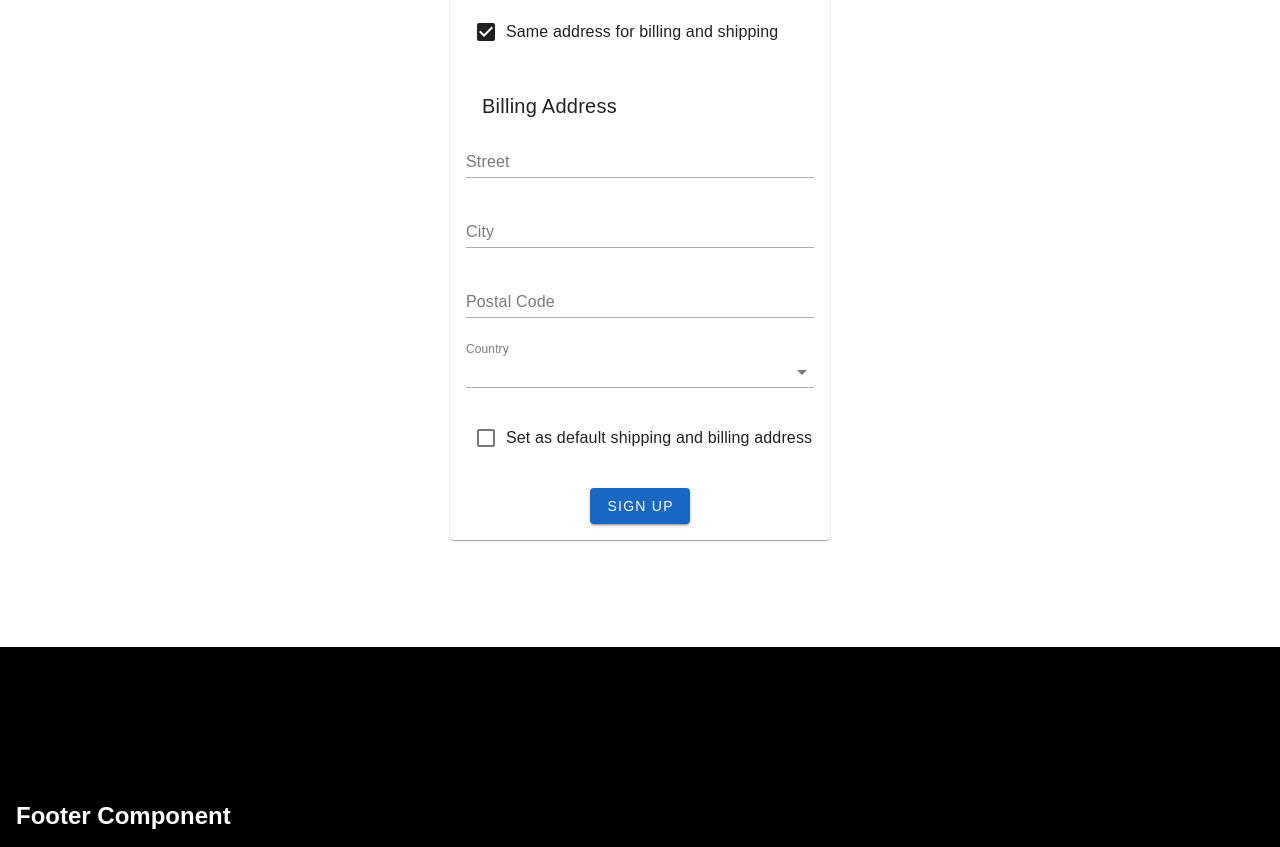
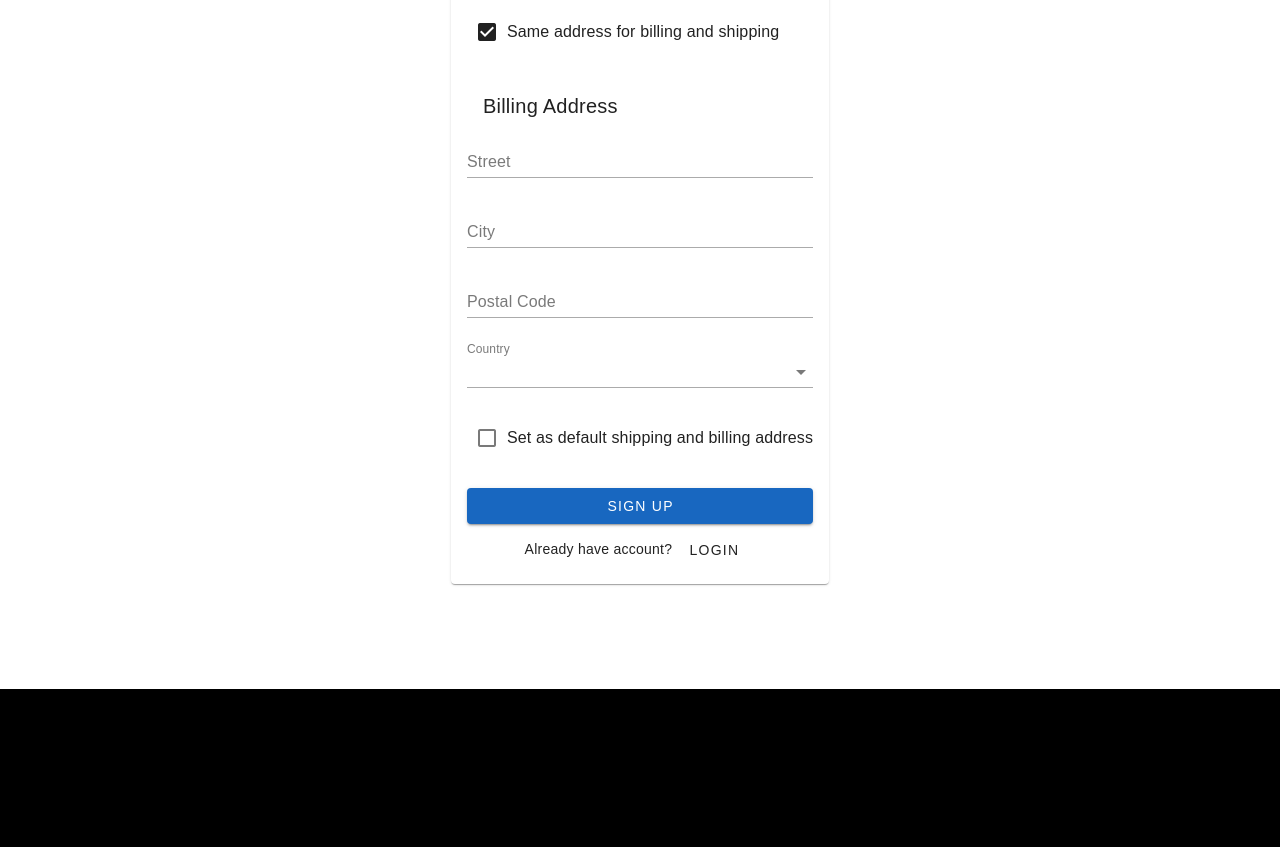
Before and after one commit to ReginaMos/e-commerce, a Vue app: page /signup in a window 1280 px wide. Shown: the part 540-1387 px from the top of the page. Built offline with nearby package versions, Linux system fonts and the light colour scheme; no server answers; what @commercetools/platform-sdk, @commercetools/ts-client would draw is missing.

Commit message:
feat: add login button

```diff
--- a/src/views/RegistrationView.vue
+++ b/src/views/RegistrationView.vue
@@ -96,11 +96,11 @@ const register = async () => {
 
 <template>
   <v-container>
-    <v-row justify="center">
-      <v-card width="380">
+    <v-row justify="center" col>
+      <v-card>
         <v-card-title>Sign Up Form</v-card-title>
         <v-card-text>
-          <v-form @submit.prevent="register">
+          <v-form @submit.prevent="register" class="mb-2">
             <v-text-field
               v-model="formData.firstName"
               :rules="getFieldRulesForm('firstName').value"
@@ -225,8 +225,10 @@ const register = async () => {
               ></v-autocomplete>
               <v-checkbox v-model="defaultShipping" label="Set as default shipping"></v-checkbox>
             </template>
-            <v-btn color="primary" type="submit"> Sign up </v-btn>
+            <v-btn color="primary" type="submit" block> Sign up </v-btn>
           </v-form>
+          <span>Already have account?</span>
+          <v-btn to="/login" text="Login" variant="text"></v-btn>
         </v-card-text>
       </v-card>
     </v-row>
```
